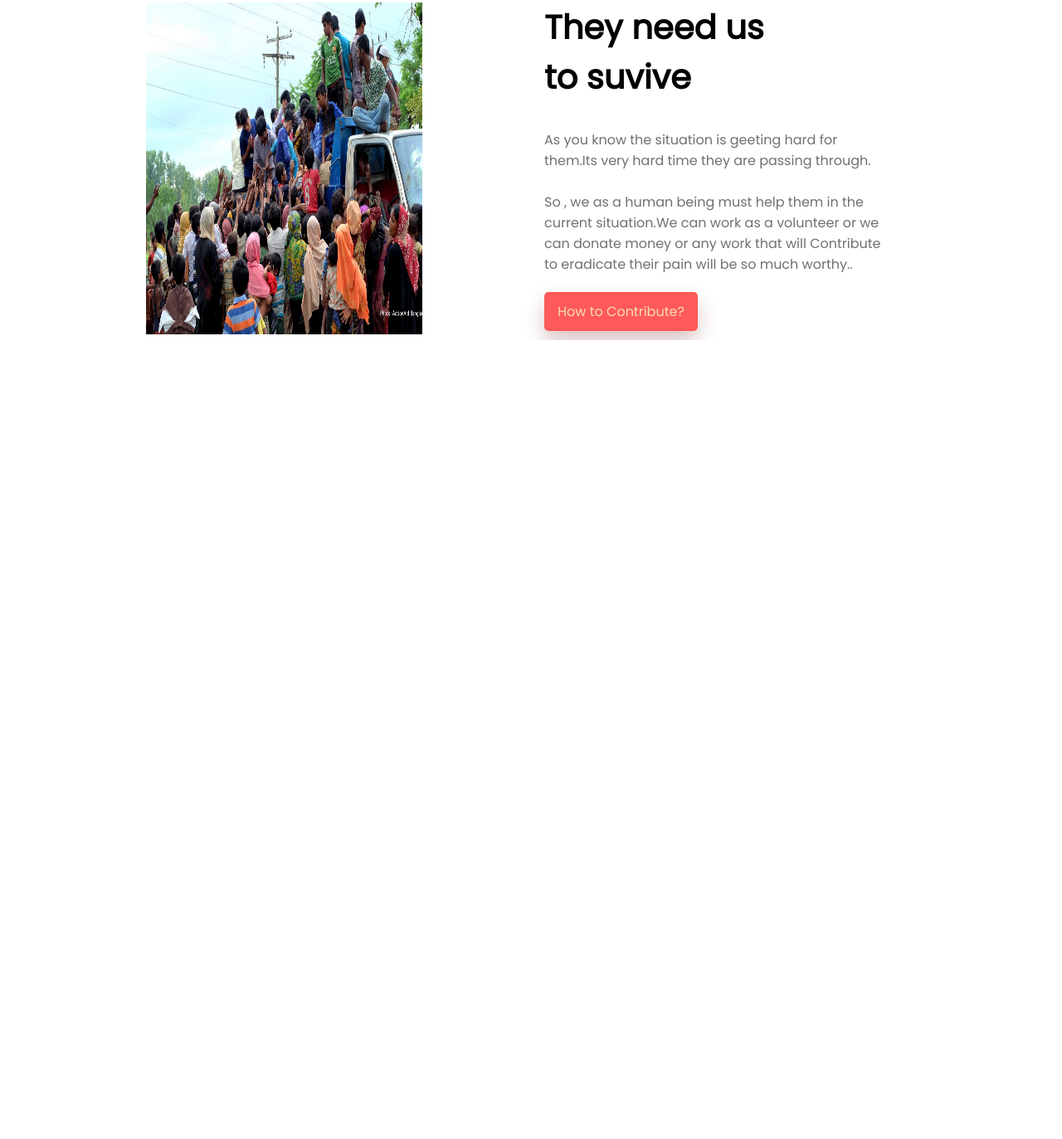
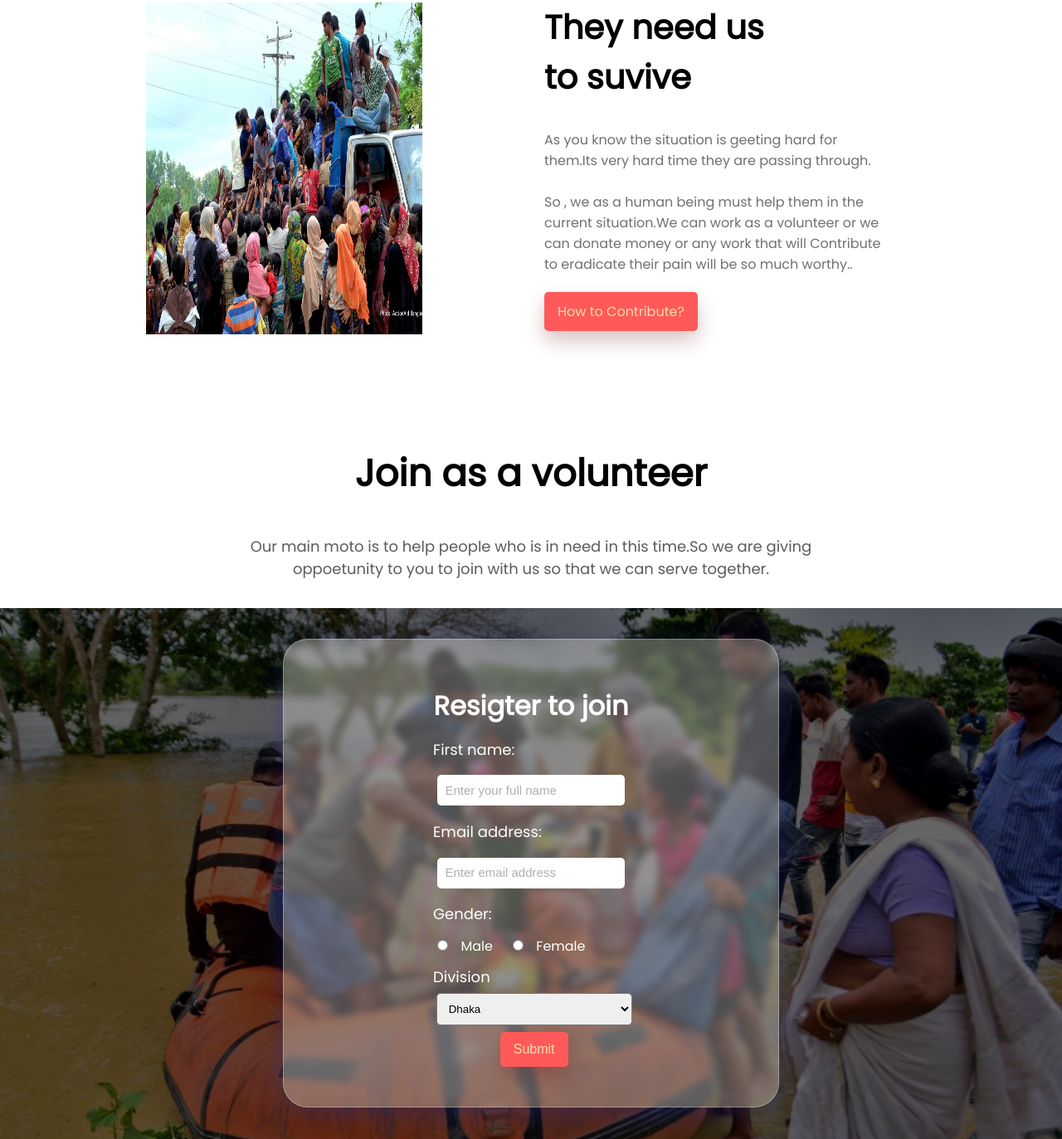
Before and after one commit to Partha171/Donate-Today, a plain HTML site: page index.html in a window 1280 px wide. Shown: the part 3082-4455 px from the top of the page at 83% size. Before the commit the page ends 3492 px from the top, so only its background shows below. Drawn offline with Linux system fonts and the light colour scheme.

Commit message:
From Part

```diff
--- a/index.html
+++ b/index.html
@@ -128,13 +128,47 @@
         </div>
     </section>
 
+    <!-- registration part -->
+
+    <section id="register">
+        <div class="donate-text">
+            <h1>Join as a volunteer</h1>
+            <p>Our main moto is to help people who is in need in this time.So we are giving oppoetunity to you to join
+                with us so that we can serve together.</p>
+        </div>
+    </section>
+    <div class="form-bg" style=" background-image: url(Images/formbg.png);">
+        <div class="form-area">
+            <h1>Resigter to join</h1>
+            <form>
+                <p>First name:</p>
+                <input type="text" name="fullname" placeholder="Enter your full name">
+                <p>Email address:</p>
+                <input type="email" name="email" placeholder="Enter email address"><br>
+
+                <p>Gender:</p>
+                <input type="radio" id="gender" name="Gender" value="Male">
+                <label for="Male">Male</label> &nbsp;
+                <input type="radio" id="gender" name="Gender" value="Female">
+                <label for="Female">Female</label><br>
 
 
+                <p>Division</p>
+                <select id="div" name="division">
+                    <option value="Dhaka">Dhaka</option>
+                    <option value="Chittagong">Chittagong</option>
+                    <option value="Sylhet">Sylhet</option>
+                    <option value="Khulna">Khulna</option>
+                    <option value="Rajshahi">Rajshahi</option>
+                    <option value="Comilla">Comilla</option>
+                    <option value="Rangpur">Rangpur</option>
+                    <option value="barisal">barisal</option>
+                </select>
 
-
-
-
-
+                <button type="submit" class="reg-btn">Submit</button>
+            </form>
+        </div>
+    </div>
 
 
 
--- a/style.css
+++ b/style.css
@@ -223,3 +223,113 @@ hr {
     color: #707070;
     margin-bottom: 2rem;
 }
+
+/* registration Section start */
+
+
+#register {
+    margin-top: 8.5rem;
+
+    display: flex;
+    flex-direction: row;
+    flex-wrap: wrap;
+    padding: 1rem;
+    justify-content: center;
+    align-items: center;
+}
+
+.form-bg {
+
+    background-position: center;
+    background-repeat: no-repeat;
+    background-size: cover;
+    height: 80vh;
+    display: flex;
+    justify-content: center;
+    align-items: center;
+}
+
+.form-area {
+    background: rgba(255, 255, 255, 0.3);
+    box-shadow: 0 8px 32px 0 rgba(31, 38, 135, 0.37);
+    backdrop-filter: blur(4px);
+    -webkit-backdrop-filter: blur(4px);
+    border-radius: 10px;
+    border-radius: 30px;
+    width: 500px;
+
+    display: flex;
+    justify-content: center;
+    align-items: center;
+    flex-direction: column;
+    padding: 3rem;
+    border: 1px solid rgba(255, 255, 255, 0.3);
+}
+
+.form-bg h1 {
+    color: white;
+    margin: 0.5rem;
+}
+
+.form-area p {
+    color: white;
+    margin: 0.4rem;
+    font-size: 18px;
+}
+
+.form-area input {
+    color: #3a3a3a;
+    margin: 0.7rem;
+    padding: 0.6rem;
+    font-size: 16px;
+    border-radius: 05px;
+    border: none;
+}
+
+.form-area label {
+    color: white;
+}
+
+.form-area input:focus {
+    outline: none;
+}
+
+.form-area #div {
+    margin-left: 10px;
+    margin-bottom: 0.5rem;
+    padding: 10px;
+    width: 95%;
+    height: 12%;
+    border-radius: 5px;
+}
+
+.form-area #div option {
+    padding: 2rem;
+    margin: 1rem;
+}
+
+.form-area #div :focus {
+    outline: none;
+}
+
+
+
+::-webkit-input-placeholder {
+    color: rgb(175, 175, 175) !important;
+    font-size: 15px !important;
+}
+
+
+.reg-btn {
+    padding: 12px 16px;
+    font-size: 16px;
+    position: relative;
+    left: 35%;
+    top: 05%;
+    color: wheat;
+    background-color: #ff5959;
+    cursor: pointer;
+    border: none;
+    border-radius: 5px;
+    box-shadow: 0px 12px 24px rgba(101, 0, 0, 0.24);
+}
```
Also changed, not shown: Images/formbg.png (added).
